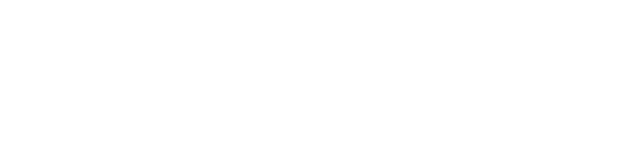
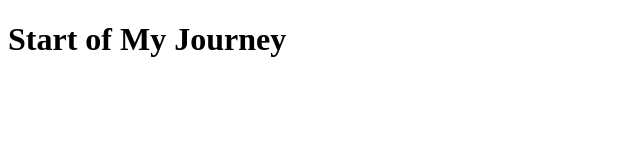
Before and after one commit to XiangLu59/project_one, a website: page index.html in a window 1280 px wide. Shown: the whole page, without its empty margins (0-640 px from the left). Drawn offline with Linux system fonts and the light colour scheme.

```diff
--- a/index.html
+++ b/index.html
@@ -9,6 +9,7 @@
 </head>
 
 <body>
+    <h1>Start of My Journey</h1>
 
 </body>
 
```
Also changed, not shown: package.json (+15 -2 lines), 2 other files.
